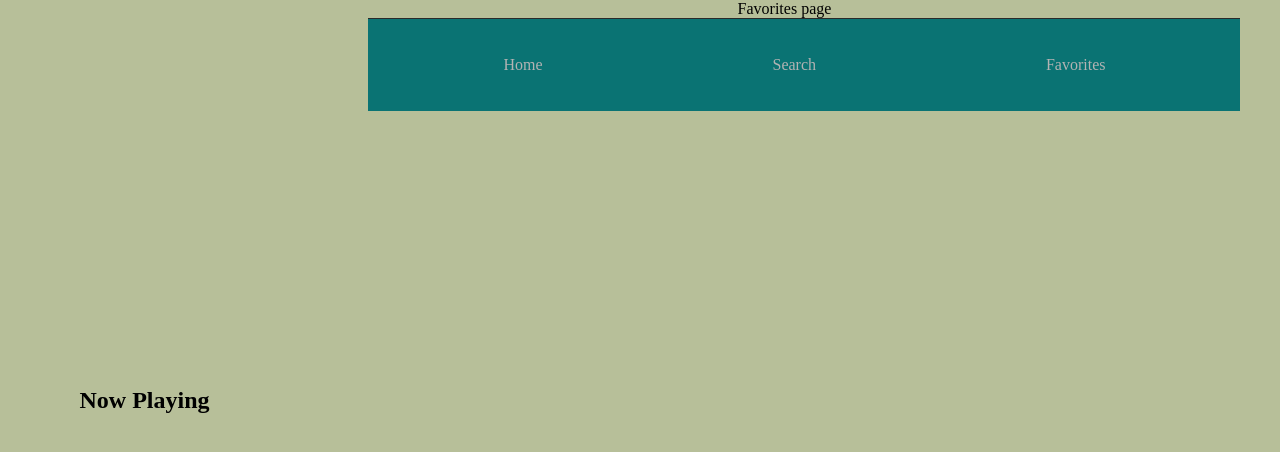
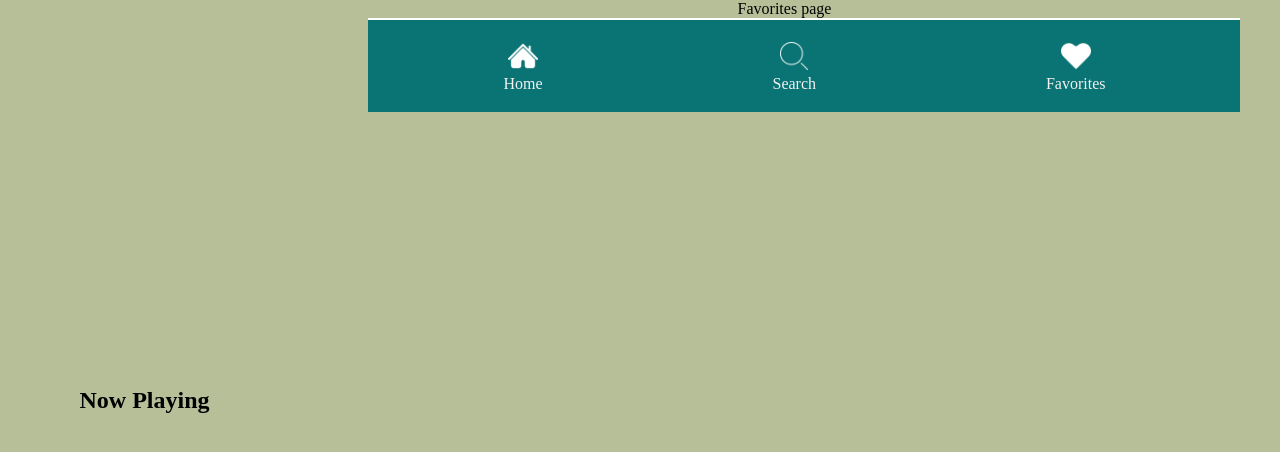
Before and after one commit to tol1kkk/Music-Player, a React (Vite) app: page /favorites in a window 1280 px wide. Shown: the top 452 px of the page. Built offline with nearby package versions, Linux system fonts and the light colour scheme.

Commit message:
зроблено стилі для navbar

```diff
--- a/src/components/Navbar/Navbar.jsx
+++ b/src/components/Navbar/Navbar.jsx
@@ -5,14 +5,17 @@ export default function Navbar() {
   return (
     <nav className="navbar">
       <NavLink to="/" className="navbar__link">
+      <img src="./public/home-button.png" alt="" className="link-img"/>
         Home
       </NavLink>
 
       <NavLink to="/search" className="navbar__link">
+      <img src="./public/search.png" alt="" className="link-img"/>
         Search
       </NavLink>
 
       <NavLink to="/favorites" className="navbar__link">
+      <img src="./public/heart-love.png" alt="" className="link-img"/>
         Favorites
       </NavLink>
     </nav>
--- a/src/components/Navbar/navbar.css
+++ b/src/components/Navbar/navbar.css
@@ -7,15 +7,27 @@
   background: #0A7373;
   width: 100%;
   height: 60px;
+  border-top: 2px solid rgb(255, 255, 255);
 }
 
 .navbar__link {
-  color: #b3b3b3;
+  color: #f3f3f3;
   text-decoration: none;
   font-size: 16px;
   font-weight: 500;
+  height: 50px;
+  display: flex;
+  align-items: center;
+  flex-direction: column;
+  /* border: 2px solid white; */
+  /* border-radius: 50px; */
+  /* padding: 8px; */
 }
-
 .navbar__link:hover {
   color: #fff;
 }
+.link-img{
+  width: 30px;
+  height: 30px;
+  margin-bottom: 4px;
+}
```
